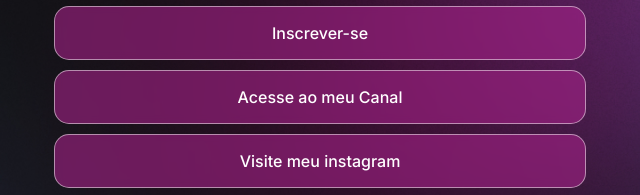
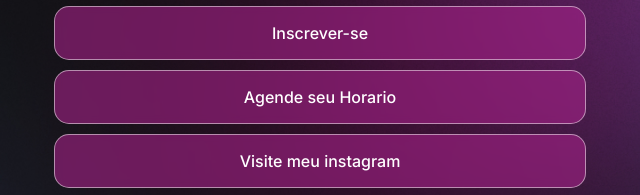
Before and after one commit to meudocinho/projetop, a plain HTML site: page index.html in a window 1280 px wide. Shown: the part 302-497 px from the top of the page, 320-960 px from the left. Drawn offline with nearby package versions, Linux system fonts and the light colour scheme.

Commit message:
add href agende

```diff
--- a/index.html
+++ b/index.html
@@ -39,9 +39,9 @@ link />
     </li>
 
     <li>
-       <a href="https://www.youtube.com/@Paty_targino"
+       <a href="https://calendly.com/studiopatriciatargino/0"
       target="_blank"
-      > Acesse ao meu Canal </a>
+      > Agende seu Horario </a>
     </li>
 
     <li>
```
